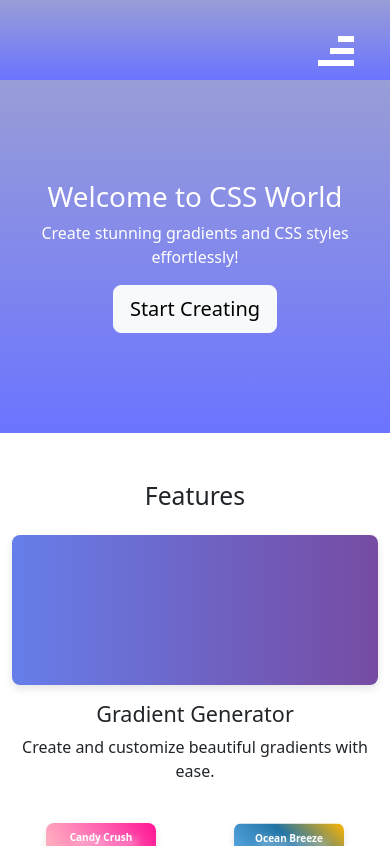
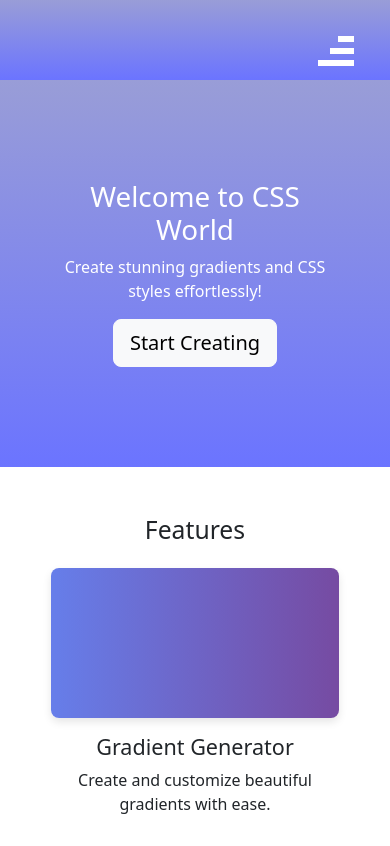
Before and after one commit to TarunThakur172000/CSSworld, a Next.js app: page / in a window 390 px wide. Shown: the top 846 px of the page. Built offline with nearby package versions, Linux system fonts and the light colour scheme.

Commit message:
Hamburger Update

```diff
--- a/src/style/Navbar.css
+++ b/src/style/Navbar.css
@@ -6,6 +6,10 @@
   padding: 10px 20px;
   background: linear-gradient(rgb(153, 157, 215), rgb(107, 116, 255));
   color: white;
+}
+
+.container{
+  width: 80% !important;
 }
 
 .nav-brand {
```
